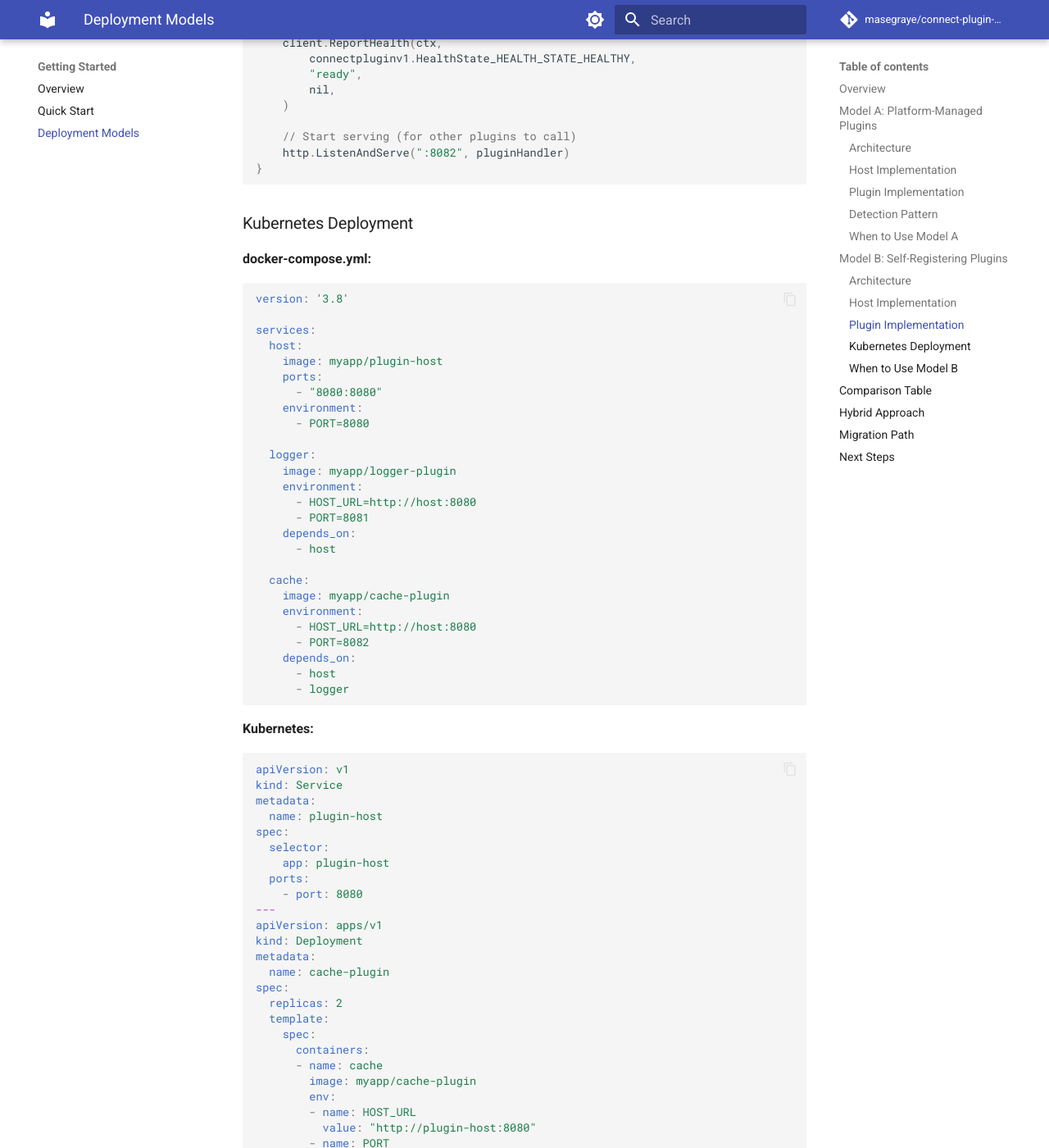
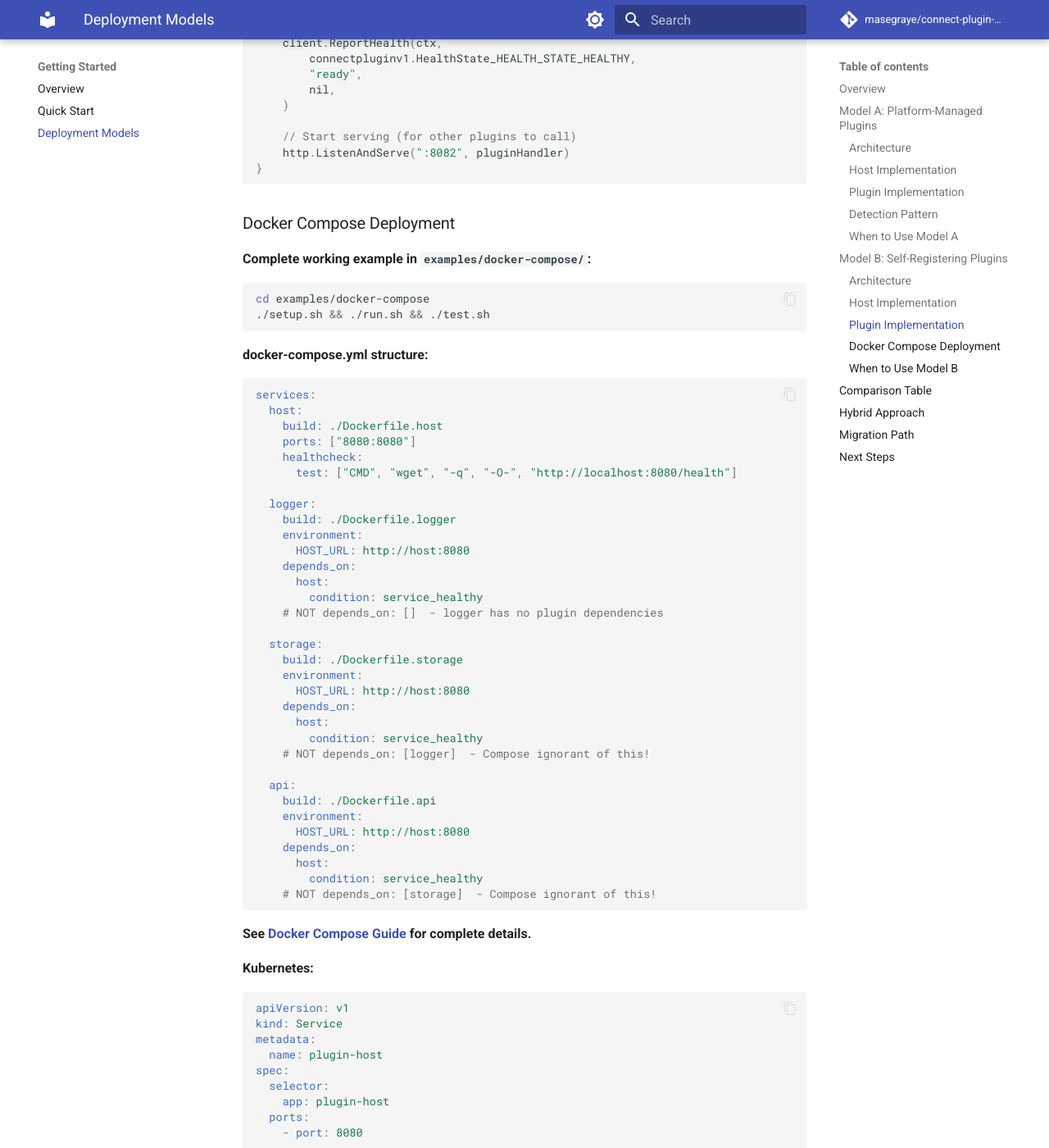
Before and after one commit to masegraye/connect-plugin-go, an MkDocs documentation site: the page built from docs/getting-started/deployment-models.md, in a window 1280 px wide and 1400 px high, scrolled down 5422 px. Shown: the whole window at 82% size. Built offline with MkDocs 1.6.1 and Material for MkDocs 9.7.7, drawn with Linux system fonts in a browser that asks for light colours; comment, search, counter and statistics services are not loaded.

Commit message:
Update documentation with Docker Compose example (KOR-pfnn)
Added comprehensive Docker Compose documentation:

## New Documentation

1. **docs/guides/docker-compose.md** (new)
   - Complete deployment guide
   - Architecture diagrams
   - How it works (startup, registration, routing)
   - Use case walkthrough (shorten/resolve URLs)
   - Automation script reference
   - Observability (logs, routing, health)
   - Troubleshooting guide
   - Production deployment patterns

2. **Updated docs/index.md**
   - Added "Examples" section highlighting docker-compose
   - Shows quick commands to run the example
   - Links to docker-compose guide

3. **Updated docs/getting-started/quickstart.md**
   - Added Docker Compose as recommended testing method
   - Moved KV example to "Local Development" section
   - Shows docker-compose automation scripts

4. **Updated docs/getting-started/deployment-models.md**
   - Replaced generic docker-compose.yml with working example
   - Shows real service definitions from examples/docker-compose/
   - Demonstrates compose ignorant of plugin deps
   - Links to complete docker-compose guide

5. **Updated docs/guides/service-registry.md**
   - Added "Live Example" section at top
   - Points to docker-compose example as concrete demonstration
   - Shows quick commands to see Phase 2 in action

6. **Updated mkdocs.yml**
   - Added docker-compose.md to Guides navigation
   - Positioned after KV example, before Service Registry

## Documentation Now Reflects

✅ Working docker-compose example with automation scripts
✅ Both deployment models (A and B) with real examples
✅ Plugin-to-plugin communication (API→Storage→Logger)
✅ Service discovery patterns
✅ Health-based readiness
✅ Production deployment patterns

Users can now:
1. Read about docker-compose deployment
2. Run ./test.sh to see it working
3. Understand how it maps to their use case

````diff
--- a/docs/getting-started/deployment-models.md
+++ b/docs/getting-started/deployment-models.md
@@ -256,38 +256,54 @@ func main() {
 }
 ```
 
-### Kubernetes Deployment
+### Docker Compose Deployment
 
-**docker-compose.yml:**
+**Complete working example in `examples/docker-compose/`:**
+
+```bash
+cd examples/docker-compose
+./setup.sh && ./run.sh && ./test.sh
+```
+
+**docker-compose.yml structure:**
 
 ```yaml
-version: '3.8'
-
 services:
   host:
-    image: myapp/plugin-host
-    ports:
-      - "8080:8080"
-    environment:
-      - PORT=8080
+    build: ./Dockerfile.host
+    ports: ["8080:8080"]
+    healthcheck:
+      test: ["CMD", "wget", "-q", "-O-", "http://localhost:8080/health"]
 
   logger:
-    image: myapp/logger-plugin
+    build: ./Dockerfile.logger
     environment:
-      - HOST_URL=http://host:8080
-      - PORT=8081
+      HOST_URL: http://host:8080
     depends_on:
-      - host
+      host:
+        condition: service_healthy
+    # NOT depends_on: []  - logger has no plugin dependencies
 
-  cache:
-    image: myapp/cache-plugin
+  storage:
+    build: ./Dockerfile.storage
     environment:
-      - HOST_URL=http://host:8080
-      - PORT=8082
+      HOST_URL: http://host:8080
     depends_on:
-      - host
-      - logger
+      host:
+        condition: service_healthy
+    # NOT depends_on: [logger]  - Compose ignorant of this!
+
+  api:
+    build: ./Dockerfile.api
+    environment:
+      HOST_URL: http://host:8080
+    depends_on:
+      host:
+        condition: service_healthy
+    # NOT depends_on: [storage]  - Compose ignorant of this!
 ```
+
+**See [Docker Compose Guide](../guides/docker-compose.md) for complete details.**
 
 **Kubernetes:**
 
--- a/mkdocs.yml
+++ b/mkdocs.yml
@@ -53,6 +53,7 @@ nav:
     - Deployment Models: getting-started/deployment-models.md
   - Guides:
     - KV Example Walkthrough: guides/kv-example.md
+    - Docker Compose Deployment: guides/docker-compose.md
     - Phase 2 Service Registry: guides/service-registry.md
     - Interceptors: guides/interceptors.md
     - Discovery: guides/discovery.md
````
Also changed, not shown: docs/getting-started/quickstart.md (+23 -1 lines), docs/guides/docker-compose.md (added, +514 -0 lines), docs/guides/service-registry.md (+17 -0 lines), docs/index.md (+35 -1 lines).
